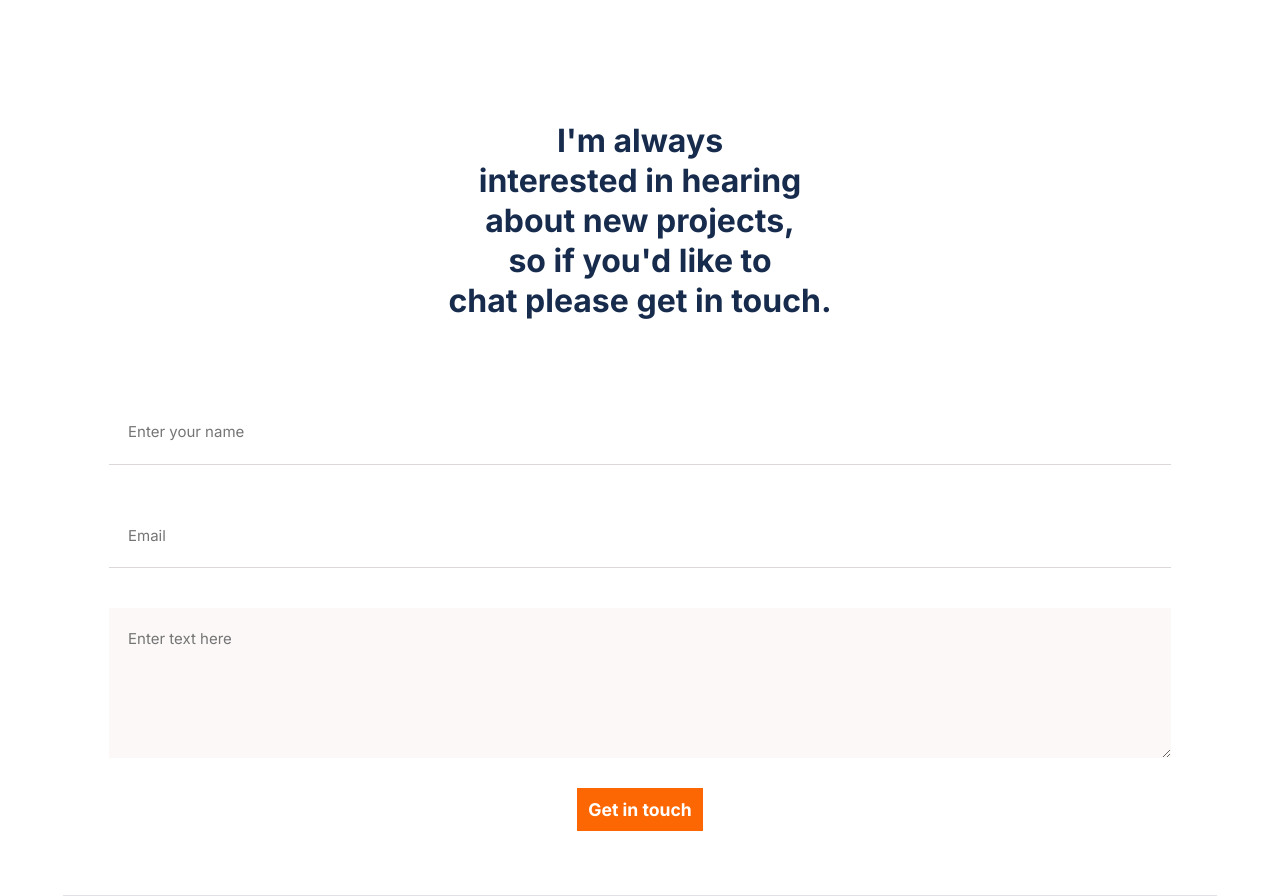
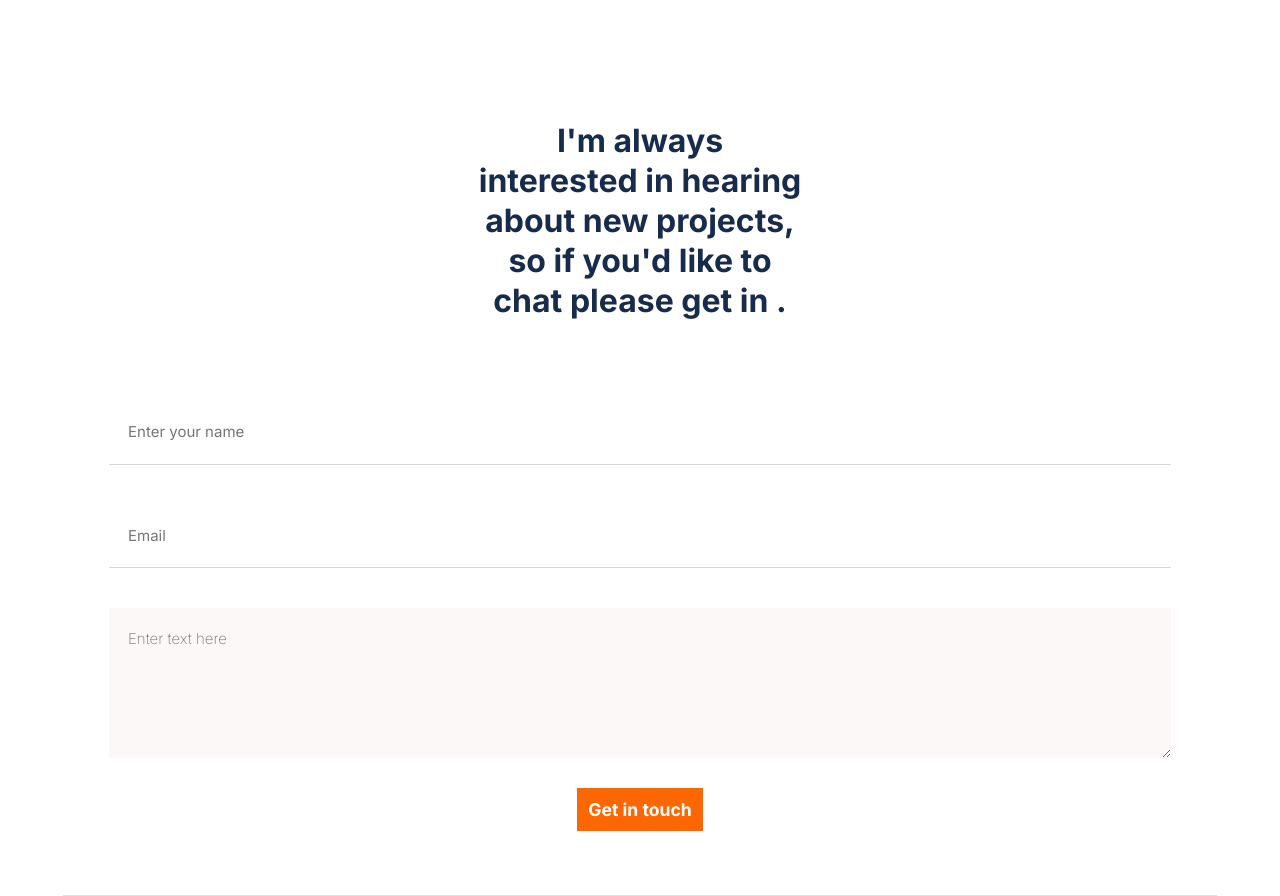
Before and after one commit to AbenezerAssefa/Portfolio1, a website: page index.html in a window 1280 px wide. Shown: the part 6580-7476 px from the top of the page. Drawn offline with Linux system fonts and the light colour scheme.

Commit message:
fixed the linter errors in the CSS files, and also edited the professional readme file

```diff
--- a/css/style.css
+++ b/css/style.css
@@ -602,6 +602,15 @@ h2.title {
   border: none;
 }
 
+#form-section fieldset textarea {
+ font-family: 'Inter', sans-serif;
+ font-style: normal;
+ font-size: 15px;
+ line-height: 24px;
+ font-weight: 390;
+ color: #3C3A39;
+}
+
 .inputs {
   padding: 1.2rem;
   width: 80vw;
--- a/index.html
+++ b/index.html
@@ -280,7 +280,7 @@
 
     <section id="form-section">
       <h2>
-        I'm always <br>interested in hearing <br> about new projects,<br> so if you'd like to <br> chat please get in touch.
+        I'm always <br>interested in hearing <br> about new projects,<br> so if you'd like to <br> chat please get in .
       </h2>
       <form action="https://formspree.io/f/mgeqpken" method="POST" id="contact-form" >
 
```
